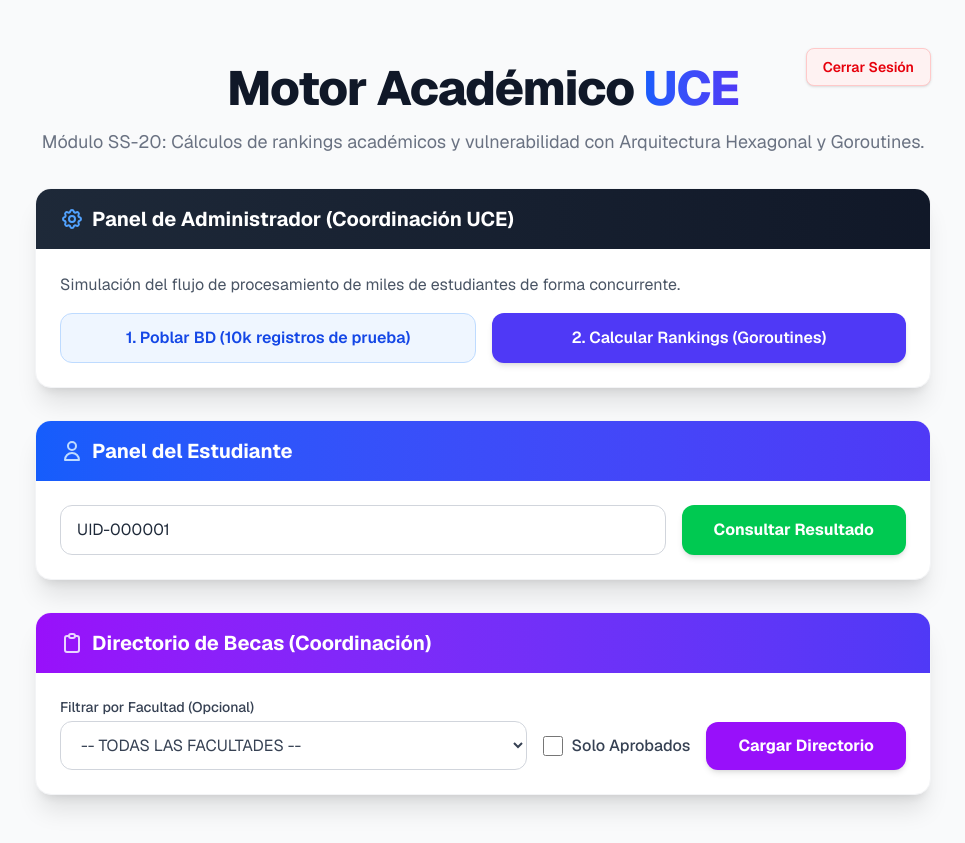
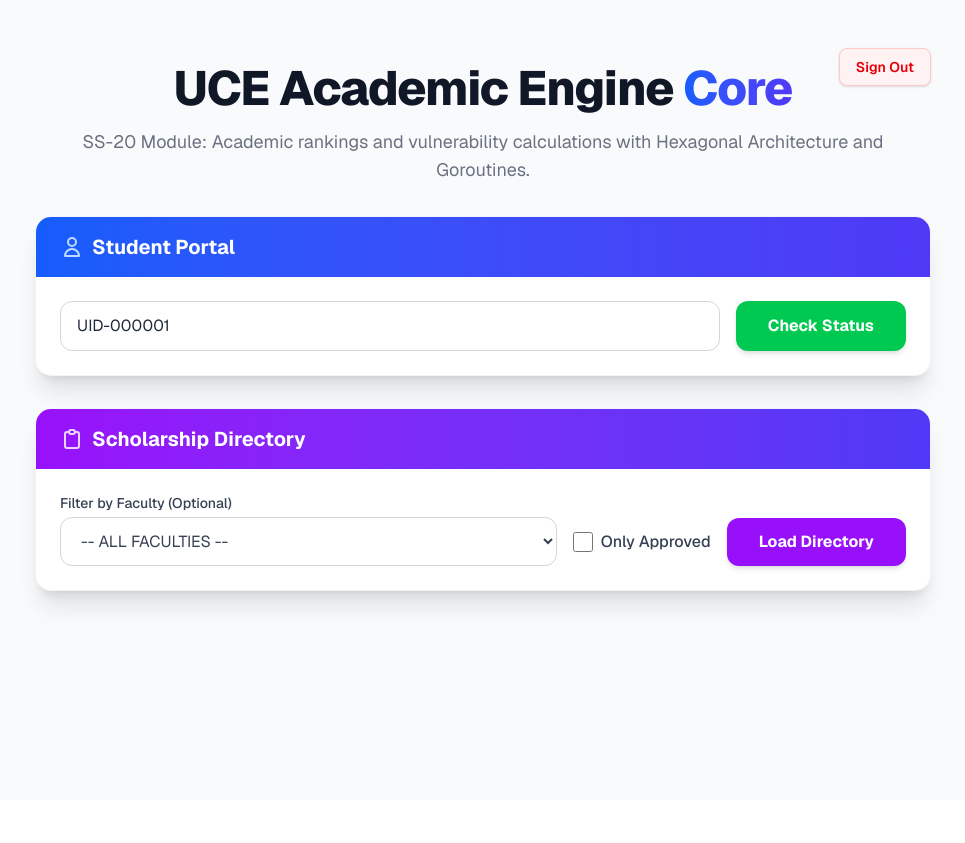
Before and after one commit to JessielCH/scholarship-system-platform, a Next.js app in the folder apps/student-portal/: page /academic in a window 1280 px wide. Shown: the whole page, without its empty margins (157-1122 px from the left). After the commit the page ends 800 px from the top, so only its background shows below. Built offline with nearby package versions, Linux system fonts and the light colour scheme.

Commit message:
refactor(ui): [SS-23] translate to english and remove admin buttons for production polish

```diff
--- a/apps/student-portal/src/app/academic/page.tsx
+++ b/apps/student-portal/src/app/academic/page.tsx
@@ -14,35 +14,7 @@
   const [onlyApproved, setOnlyApproved] = useState(false);
   const [dirLoading, setDirLoading] = useState(false);
 
-  const handleSeed = async () => {
-    setLoading(true);
-    try {
-      const res = await fetch("/api/v1/commands/academic/seed", {
-        method: "POST",
-        headers: { "X-User-Role": "ADMIN" },
-      });
-      const data = await res.json();
-      alert(data.message || "Operación exitosa");
-    } catch (e) {
-      alert("Error conectando con Academic Engine");
-    }
-    setLoading(false);
-  };
 
-  const handleProcess = async () => {
-    setLoading(true);
-    try {
-      const res = await fetch("/api/v1/commands/academic/process", {
-        method: "POST",
-        headers: { "X-User-Role": "ADMIN" },
-      });
-      const data = await res.json();
-      alert(data.message || "Procesamiento completado");
-    } catch (e) {
-      alert("Error conectando con Academic Engine");
-    }
-    setLoading(false);
-  };
 
   const checkStatus = async () => {
     setLoading(true);
@@ -54,10 +26,10 @@
       if (res.ok) {
         setResult(await res.json());
       } else {
-        setResult({ error: "Postulación no encontrada o no procesada aún." });
+        setResult({ error: "Application not found or not processed yet." });
       }
     } catch (e) {
-      setResult({ error: "Error de red consultando el estado." });
+      setResult({ error: "Network error checking status." });
     }
     setLoading(false);
   };
@@ -78,7 +50,7 @@
         setDirectory(data || []);
       }
     } catch (e) {
-      alert("Error cargando el directorio");
+      alert("Error loading directory");
     }
     setDirLoading(false);
   };
@@ -94,51 +66,24 @@
             onClick={() => { localStorage.removeItem("token"); router.push("/"); }}
             className="absolute right-0 top-0 px-4 py-2 bg-red-50 hover:bg-red-100 text-red-600 border border-red-200 rounded-lg text-sm font-semibold transition shadow-sm"
           >
-            Cerrar Sesión
+            Sign Out
           </button>
           <h1 className="text-4xl font-extrabold text-gray-900 tracking-tight sm:text-5xl pt-4">
-            Motor Académico <span className="bg-gradient-to-r from-blue-600 to-indigo-600 bg-clip-text text-transparent">UCE</span>
+            UCE Academic Engine <span className="bg-gradient-to-r from-blue-600 to-indigo-600 bg-clip-text text-transparent">Core</span>
           </h1>
           <p className="mt-4 text-lg text-gray-500">
-            Módulo SS-20: Cálculos de rankings académicos y vulnerabilidad con Arquitectura Hexagonal y Goroutines.
+            SS-20 Module: Academic rankings and vulnerability calculations with Hexagonal Architecture and Goroutines.
           </p>
         </div>
 
-        {/* Admin Panel */}
-        <div className="bg-white rounded-2xl shadow-xl overflow-hidden border border-gray-100 transform transition-all hover:scale-[1.01]">
-          <div className="bg-gradient-to-r from-gray-800 to-gray-900 px-6 py-4">
-            <h2 className="text-xl font-bold text-white flex items-center">
-              <svg className="w-6 h-6 mr-2 text-blue-400" fill="none" stroke="currentColor" viewBox="0 0 24 24"><path strokeLinecap="round" strokeLinejoin="round" strokeWidth={2} d="M10.325 4.317c.426-1.756 2.924-1.756 3.35 0a1.724 1.724 0 002.573 1.066c1.543-.94 3.31.826 2.37 2.37a1.724 1.724 0 001.065 2.572c1.756.426 1.756 2.924 0 3.35a1.724 1.724 0 00-1.066 2.573c.94 1.543-.826 3.31-2.37 2.37a1.724 1.724 0 00-2.572 1.065c-.426 1.756-2.924 1.756-3.35 0a1.724 1.724 0 00-2.573-1.066c-1.543.94-3.31-.826-2.37-2.37a1.724 1.724 0 00-1.065-2.572c-1.756-.426-1.756-2.924 0-3.35a1.724 1.724 0 001.066-2.573c-.94-1.543.826-3.31 2.37-2.37.996.608 2.296.07 2.572-1.065z" /><path strokeLinecap="round" strokeLinejoin="round" strokeWidth={2} d="M15 12a3 3 0 11-6 0 3 3 0 016 0z" /></svg>
-              Panel de Administrador (Coordinación UCE)
-            </h2>
-          </div>
-          <div className="p-6 space-y-4">
-            <p className="text-gray-600">Simulación del flujo de procesamiento de miles de estudiantes de forma concurrente.</p>
-            <div className="flex flex-col sm:flex-row gap-4">
-              <button
-                onClick={handleSeed}
-                disabled={loading}
-                className="flex-1 py-3 px-4 bg-blue-50 hover:bg-blue-100 text-blue-700 font-semibold rounded-xl transition duration-200 border border-blue-200 focus:ring-2 focus:ring-offset-2 focus:ring-blue-500 disabled:opacity-50"
-              >
-                1. Poblar BD (10k registros de prueba)
-              </button>
-              <button
-                onClick={handleProcess}
-                disabled={loading}
-                className="flex-1 py-3 px-4 bg-indigo-600 hover:bg-indigo-700 text-white font-semibold rounded-xl shadow-md transition duration-200 focus:ring-2 focus:ring-offset-2 focus:ring-indigo-500 disabled:opacity-50"
-              >
-                2. Calcular Rankings (Goroutines)
-              </button>
-            </div>
-          </div>
-        </div>
+
 
         {/* Student Panel */}
         <div className="bg-white rounded-2xl shadow-xl overflow-hidden border border-gray-100 transform transition-all hover:scale-[1.01]">
           <div className="bg-gradient-to-r from-blue-600 to-indigo-600 px-6 py-4">
             <h2 className="text-xl font-bold text-white flex items-center">
               <svg className="w-6 h-6 mr-2 text-blue-200" fill="none" stroke="currentColor" viewBox="0 0 24 24"><path strokeLinecap="round" strokeLinejoin="round" strokeWidth={2} d="M16 7a4 4 0 11-8 0 4 4 0 018 0zM12 14a7 7 0 00-7 7h14a7 7 0 00-7-7z" /></svg>
-              Panel del Estudiante
+              Student Portal
             </h2>
           </div>
           <div className="p-6 space-y-6">
@@ -148,21 +93,21 @@
                 value={recordId}
                 onChange={(e) => setRecordId(e.target.value)}
                 className="flex-1 border border-gray-300 rounded-xl px-4 py-3 focus:ring-2 focus:ring-blue-500 focus:border-blue-500 outline-none transition text-gray-800"
-                placeholder="ID de Registro (ej. UID-000000)"
+                placeholder="Record ID (e.g. UID-000000)"
               />
               <button
                 onClick={checkStatus}
                 disabled={loading}
                 className="px-8 py-3 bg-green-500 hover:bg-green-600 text-white font-bold rounded-xl shadow-md transition duration-200 focus:ring-2 focus:ring-offset-2 focus:ring-green-500 disabled:opacity-50"
               >
-                Consultar Resultado
+                Check Status
               </button>
             </div>
 
             {result && (
               <div className="mt-6">
                 <div className="bg-gray-50 rounded-xl p-4 border border-gray-200 overflow-x-auto">
-                  <h3 className="text-sm font-semibold text-gray-500 uppercase tracking-wider mb-2">Respuesta del Sistema</h3>
+                  <h3 className="text-sm font-semibold text-gray-500 uppercase tracking-wider mb-2">System Response</h3>
                   {result.error ? (
                     <p className="text-red-500 font-medium flex items-center">
                       <svg className="w-5 h-5 mr-2" fill="none" stroke="currentColor" viewBox="0 0 24 24"><path strokeLinecap="round" strokeLinejoin="round" strokeWidth={2} d="M12 8v4m0 4h.01M21 12a9 9 0 11-18 0 9 9 0 0118 0z" /></svg>
@@ -172,21 +117,21 @@
                     <div className="space-y-3">
                       <div className="grid grid-cols-2 gap-4">
                         <div>
-                          <p className="text-xs text-gray-500 uppercase">Estudiante ID</p>
+                          <p className="text-xs text-gray-500 uppercase">Student ID</p>
                           <p className="font-semibold text-gray-900">{result.StudentID}</p>
                         </div>
                         <div>
-                          <p className="text-xs text-gray-500 uppercase">Facultad</p>
+                          <p className="text-xs text-gray-500 uppercase">Faculty</p>
                           <p className="font-semibold text-gray-900">{result.Faculty}</p>
                         </div>
                         <div>
-                          <p className="text-xs text-gray-500 uppercase">Estado de Beca</p>
+                          <p className="text-xs text-gray-500 uppercase">Scholarship Status</p>
                           <span className={`inline-flex items-center px-2.5 py-0.5 rounded-full text-xs font-medium ${result.IsApproved ? 'bg-green-100 text-green-800' : 'bg-red-100 text-red-800'}`}>
-                            {result.IsApproved ? "APROBADA" : "DENEGADA"}
+                            {result.IsApproved ? "APPROVED" : "DENIED"}
                           </span>
                         </div>
                         <div>
-                          <p className="text-xs text-gray-500 uppercase">Tipo de Beca</p>
+                          <p className="text-xs text-gray-500 uppercase">Scholarship Type</p>
                           <p className="font-semibold text-indigo-600">{result.Type || "N/A"}</p>
                         </div>
                       </div>
@@ -203,19 +148,19 @@
           <div className="bg-gradient-to-r from-purple-600 to-indigo-600 px-6 py-4">
             <h2 className="text-xl font-bold text-white flex items-center">
               <svg className="w-6 h-6 mr-2 text-purple-200" fill="none" stroke="currentColor" viewBox="0 0 24 24"><path strokeLinecap="round" strokeLinejoin="round" strokeWidth={2} d="M9 5H7a2 2 0 00-2 2v12a2 2 0 002 2h10a2 2 0 002-2V7a2 2 0 00-2-2h-2M9 5a2 2 0 002 2h2a2 2 0 002-2M9 5a2 2 0 012-2h2a2 2 0 012 2" /></svg>
-              Directorio de Becas (Coordinación)
+              Scholarship Directory
             </h2>
           </div>
           <div className="p-6 space-y-6">
             <div className="flex flex-col sm:flex-row gap-4 items-end">
               <div className="flex-1">
-                <label className="block text-sm font-medium text-gray-700 mb-1">Filtrar por Facultad (Opcional)</label>
+                <label className="block text-sm font-medium text-gray-700 mb-1">Filter by Faculty (Optional)</label>
                 <select
                   value={facultyFilter}
                   onChange={(e) => setFacultyFilter(e.target.value)}
                   className="w-full border border-gray-300 rounded-xl px-4 py-3 focus:ring-2 focus:ring-purple-500 focus:border-purple-500 text-gray-700"
                 >
-                  <option value="">-- TODAS LAS FACULTADES --</option>
+                  <option value="">-- ALL FACULTIES --</option>
                   <option value="Agronomía">Agronomía</option>
                   <option value="Arquitectura y Urbanismo">Arquitectura y Urbanismo</option>
                   <option value="Artes">Artes</option>
@@ -247,14 +192,14 @@
                   onChange={(e) => setOnlyApproved(e.target.checked)}
                   className="h-5 w-5 text-purple-600 rounded border-gray-300 focus:ring-purple-500"
                 />
-                <label htmlFor="onlyApproved" className="ml-2 text-gray-700 font-medium">Solo Aprobados</label>
+                <label htmlFor="onlyApproved" className="ml-2 text-gray-700 font-medium">Only Approved</label>
               </div>
               <button
                 onClick={loadDirectory}
                 disabled={dirLoading}
                 className="px-8 py-3 bg-purple-600 hover:bg-purple-700 text-white font-bold rounded-xl shadow-md transition duration-200 focus:ring-2 focus:ring-offset-2 focus:ring-purple-500 disabled:opacity-50"
               >
-                {dirLoading ? "Cargando..." : "Cargar Directorio"}
+                {dirLoading ? "Loading..." : "Load Directory"}
               </button>
             </div>
 
@@ -263,11 +208,11 @@
                 <table className="min-w-full divide-y divide-gray-200">
                   <thead className="bg-gray-50">
                     <tr>
-                      <th className="px-6 py-3 text-left text-xs font-medium text-gray-500 uppercase tracking-wider">Estudiante ID</th>
-                      <th className="px-6 py-3 text-left text-xs font-medium text-gray-500 uppercase tracking-wider">Facultad</th>
-                      <th className="px-6 py-3 text-left text-xs font-medium text-gray-500 uppercase tracking-wider">Puntaje</th>
-                      <th className="px-6 py-3 text-left text-xs font-medium text-gray-500 uppercase tracking-wider">Estado</th>
-                      <th className="px-6 py-3 text-left text-xs font-medium text-gray-500 uppercase tracking-wider">Tipo Beca</th>
+                      <th className="px-6 py-3 text-left text-xs font-medium text-gray-500 uppercase tracking-wider">Student ID</th>
+                      <th className="px-6 py-3 text-left text-xs font-medium text-gray-500 uppercase tracking-wider">Faculty</th>
+                      <th className="px-6 py-3 text-left text-xs font-medium text-gray-500 uppercase tracking-wider">Score</th>
+                      <th className="px-6 py-3 text-left text-xs font-medium text-gray-500 uppercase tracking-wider">Status</th>
+                      <th className="px-6 py-3 text-left text-xs font-medium text-gray-500 uppercase tracking-wider">Scholarship Type</th>
                     </tr>
                   </thead>
                   <tbody className="bg-white divide-y divide-gray-200">
@@ -278,7 +223,7 @@
                         <td className="px-6 py-4 whitespace-nowrap text-sm text-gray-500 font-mono">{row.Score.toFixed(2)}</td>
                         <td className="px-6 py-4 whitespace-nowrap">
                           <span className={`inline-flex items-center px-2.5 py-0.5 rounded-full text-xs font-medium ${row.IsApproved ? 'bg-green-100 text-green-800' : 'bg-red-100 text-red-800'}`}>
-                            {row.IsApproved ? "APROBADO" : "DENEGADO"}
+                            {row.IsApproved ? "APPROVED" : "DENIED"}
                           </span>
                         </td>
                         <td className="px-6 py-4 whitespace-nowrap text-sm text-indigo-600 font-medium">{row.Type || "-"}</td>
@@ -288,7 +233,7 @@
                 </table>
                 {filteredDirectory.length > 100 && (
                   <div className="bg-gray-50 px-6 py-3 text-sm text-gray-500 text-center border-t border-gray-200">
-                    Mostrando primeros 100 resultados de {filteredDirectory.length} totales.
+                    Showing top 100 results out of {filteredDirectory.length} total.
                   </div>
                 )}
               </div>
```
